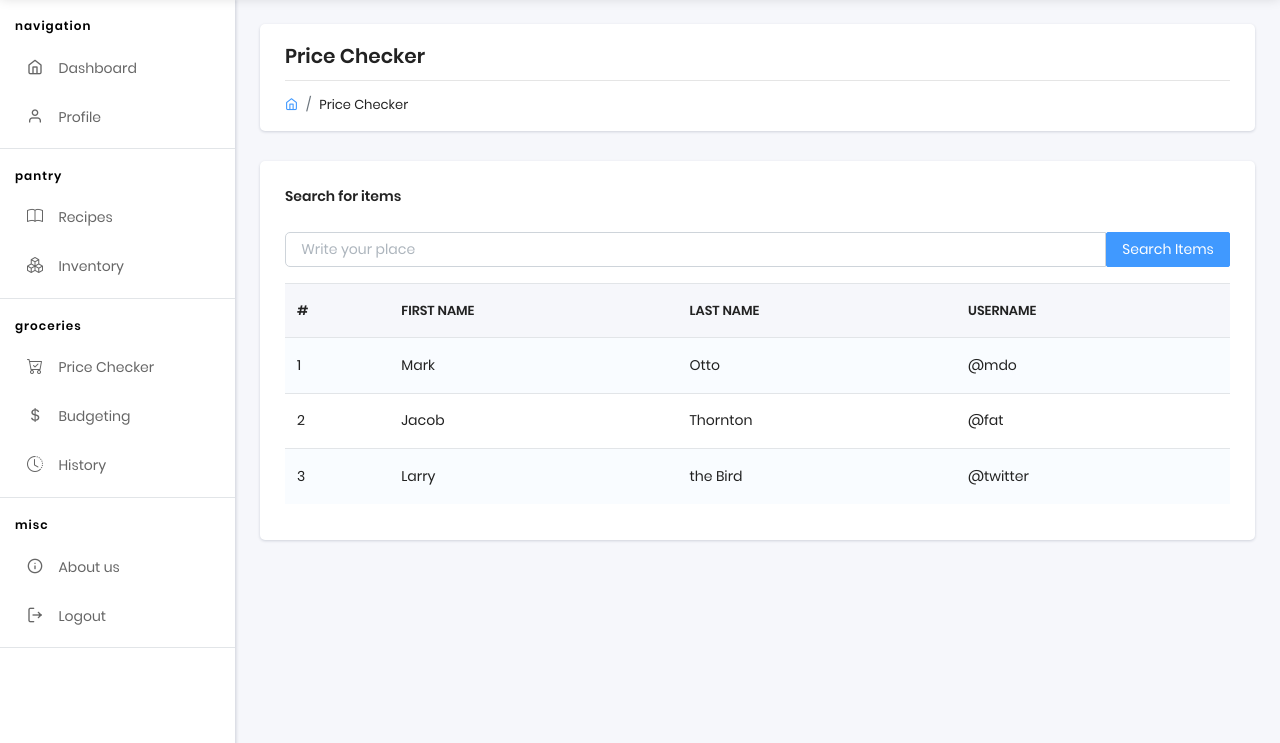
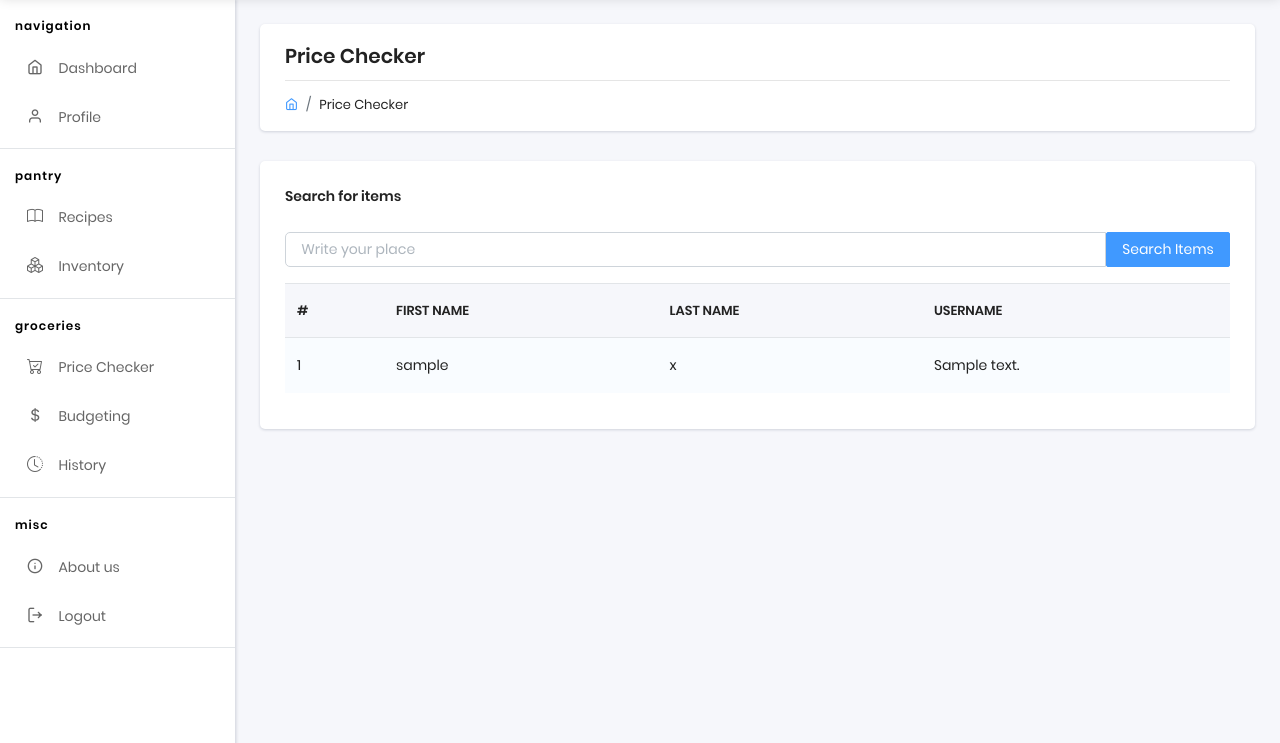
Before and after one commit to CarltonFoo/ICT2103-SmartPantry, a Flask app: template apps/templates/home/pricechecker.html in a window 1280 px wide. Shown: the part 57-800 px from the top of the page. Run offline with Flask 2, Linux system fonts and the light colour scheme; the template is opened without the code that fills it: most values are stand-ins (such as "Sample title", 1, 10 or a date in 2020); some libraries are stand-ins or nearby versions.

Commit message:
minor changes to get db working

```diff
--- a/Model/base.py
+++ b/Model/base.py
@@ -19,7 +19,7 @@ class DataParserInterface:
             raise ValueError(f'selection has no {selection}')
 
 
-    def  getJSON(self, jsonData):
+    def getJSON(self, jsonData):
         try:
             # Parse JSON from String
             return json.loads(jsonData)
--- a/Model/user.py
+++ b/Model/user.py
@@ -1,4 +1,4 @@
-from base import  Base, DataParserInterface
+from Model.base import Base, DataParserInterface
 
 class _Credential(DataParserInterface):
     """Class contains attribute username and password"""
--- a/apps/config.py
+++ b/apps/config.py
@@ -6,7 +6,7 @@ class Config(object):
     basedir = os.path.abspath(os.path.dirname(__file__))
 
     # Set up SQL username and password
-    SQL_USERNAME=os.getenv("SQL_USERNAME")
+    SQL_USERNAME = os.getenv("SQL_USERNAME")
     SQL_PASSWORD = os.getenv("SQL_PASSWORD")
 
     # Set up the App SECRET_KEY
--- a/apps/templates/home/pricechecker.html
+++ b/apps/templates/home/pricechecker.html
@@ -56,24 +56,14 @@
                                         </tr>
                                     </thead>
                                     <tbody>
+                                        {% for item in data %}
                                         <tr>
                                             <td>1</td>
-                                            <td>Mark</td>
-                                            <td>Otto</td>
-                                            <td>@mdo</td>
+                                            <td>{{item.username}}</td>
+                                            <td>{{item.password}}</td>
+                                            <td>{{item.profile_bio}}</td>
                                         </tr>
-                                        <tr>
-                                            <td>2</td>
-                                            <td>Jacob</td>
-                                            <td>Thornton</td>
-                                            <td>@fat</td>
-                                        </tr>
-                                        <tr>
-                                            <td>3</td>
-                                            <td>Larry</td>
-                                            <td>the Bird</td>
-                                            <td>@twitter</td>
-                                        </tr>
+                                        {% endfor %}
                                     </tbody>
                                 </table>
                             </div>
--- a/requirements.txt
+++ b/requirements.txt
@@ -21,7 +21,9 @@ Jinja2==3.0.1
 jsonschema==4.2.1
 Mako==1.1.5
 MarkupSafe==2.0.1
+mysql-connector-python==8.0.27
 mysqlclient==2.0.3
+protobuf==3.19.1
 pyrsistent==0.18.0
 python-decouple==3.4
 python-dotenv==0.19.2
--- a/run.py
+++ b/run.py
@@ -1,4 +1,3 @@
-from flask_migrate import Migrate
 from sys import exit
 from decouple import config
 
@@ -20,7 +19,6 @@ except KeyError:
     exit('Error: Invalid <config_mode>. Expected values [Debug, Production] ')
 
 app = create_app(app_config)
-Migrate(app, db)
 
 if DEBUG:
     app.logger.info('DEBUG       = ' + str(DEBUG))
```
Also changed, not shown: Controls/queryControl.py (+4 -3 lines), Objects/sql_commands.py (+15 -15 lines), apps/home/routes.py (+4 -3 lines).
